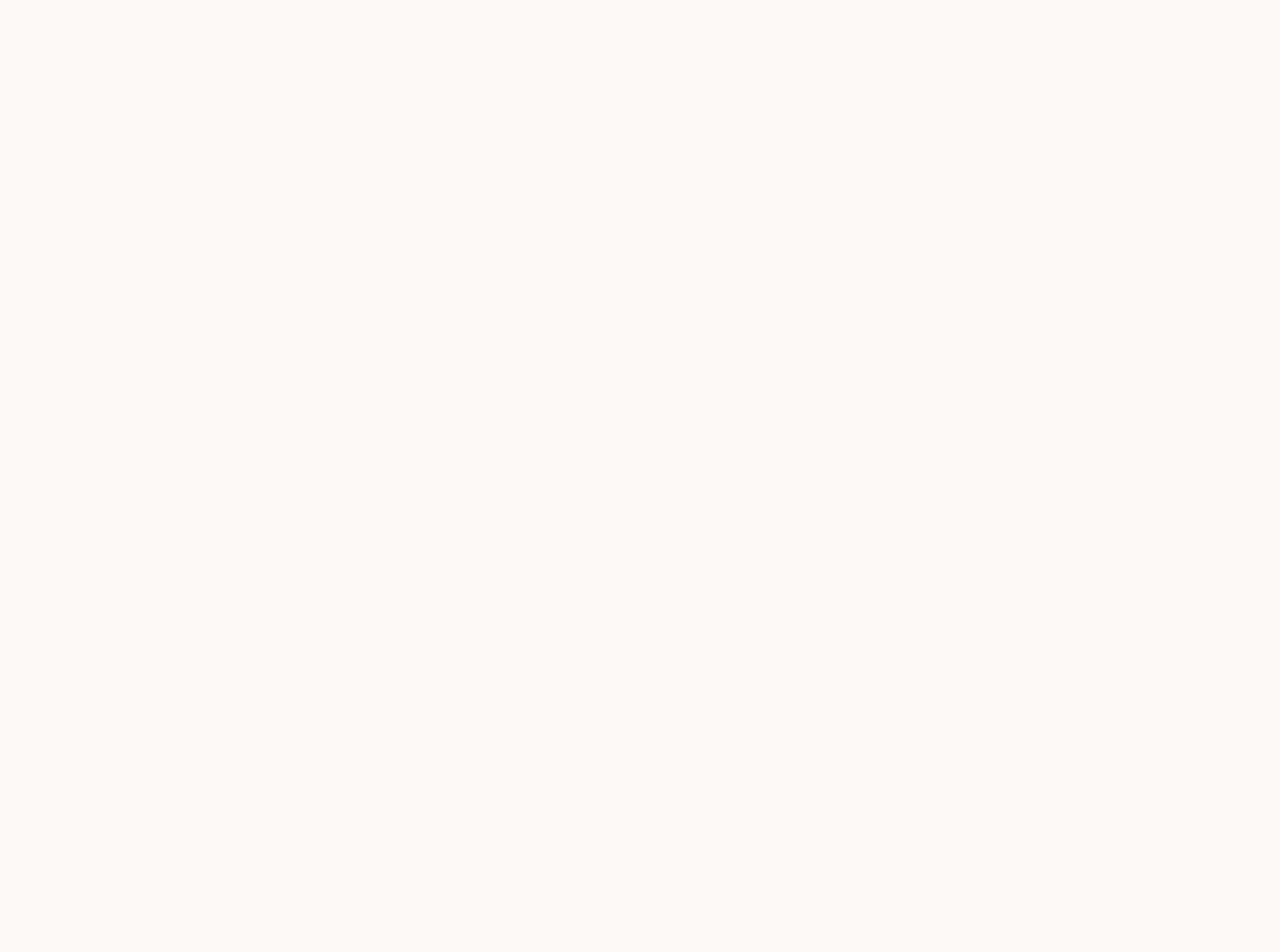
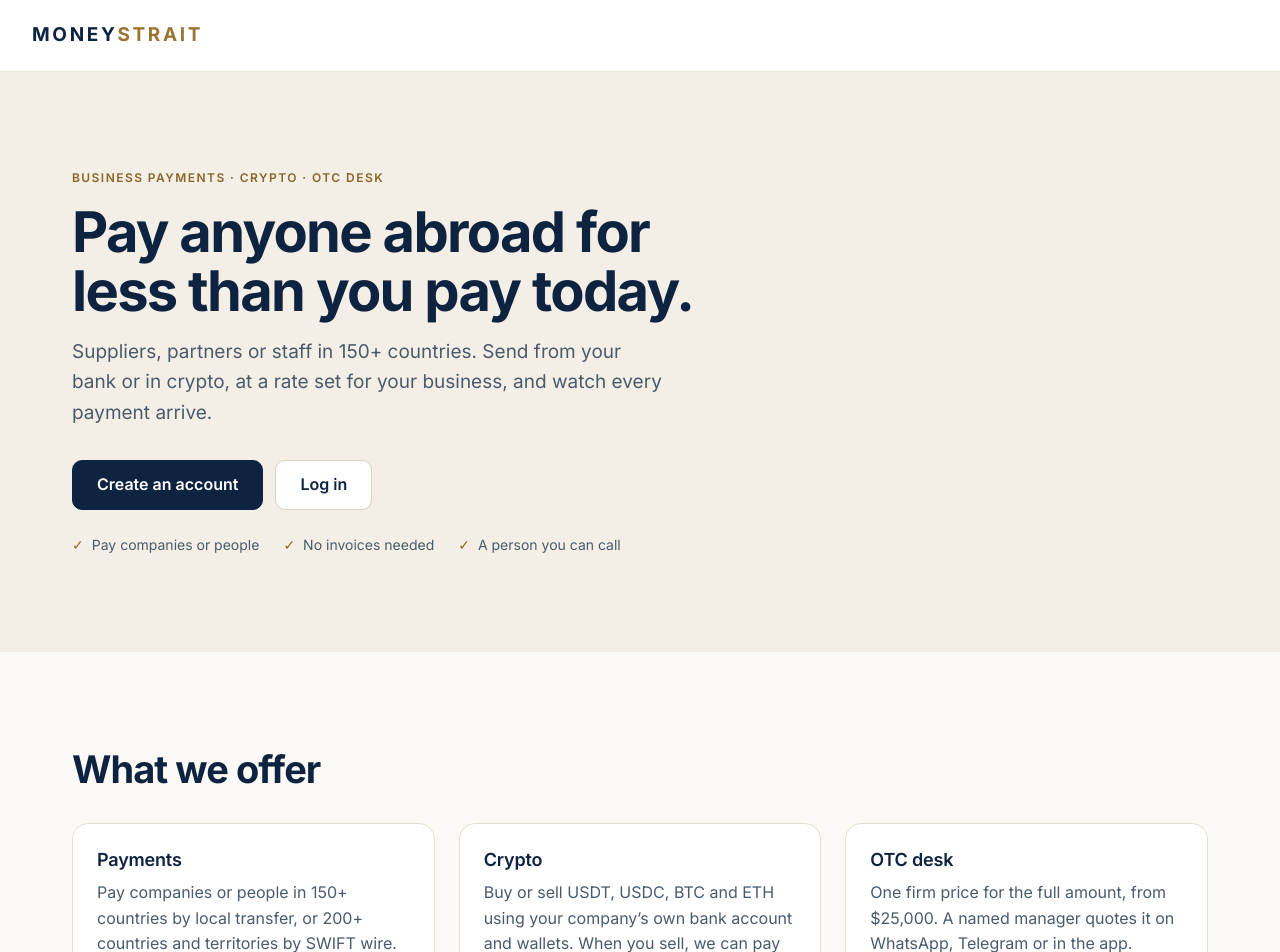
Before and after one commit to techmoneystrait2/moneystrait-frontend, a Next.js app: page / in a window 1280 px wide. Before the commit this address had no page. Shown: the top 952 px of the page. Before the commit the page ends 800 px from the top, so only its background shows below. Built offline with nearby package versions, Linux system fonts and the light colour scheme.

Commit message:
home page setup

```diff
--- a/app/globals.css
+++ b/app/globals.css
@@ -1,10 +1,15 @@
 :root {
   --ms-navy: #0e2340;
   --ms-navy-2: #173356;
+  --ms-gold: #c29a52;
   --ms-gold-word: #9a7431;
   --ms-gold-deep: #8a6627;
   --ms-page: #fbf9f5;
+  --ms-alt: #f3efe7;
   --ms-white: #ffffff;
+  --ms-cream: #f5efe3;
+  --ms-on-dark: #c3ccd8;
+  --ms-navy-border: #3a5274;
   --ms-ink: #13202f;
   --ms-slate: #4b5a6b;
   --ms-muted: #66727f;
@@ -64,12 +69,12 @@ a {
 .main {
   flex: 1;
   width: 100%;
-  max-width: 480px;
-  margin: 0 auto;
-  padding: 64px 16px;
 }
 
 .card {
+  width: calc(100% - 32px);
+  max-width: 448px;
+  margin: 64px auto;
   padding: 32px;
   background: var(--ms-white);
   border: 1px solid var(--ms-line);
@@ -186,7 +191,236 @@ input {
   background: var(--ms-white);
 }
 
+.container {
+  max-width: 1200px;
+  margin: 0 auto;
+  padding: 0 32px;
+}
+
+.hero {
+  padding: 96px 0;
+  background: var(--ms-alt);
+}
+
+.section {
+  padding: 96px 0;
+}
+
+.section.alt {
+  background: var(--ms-alt);
+}
+
+.eyebrow {
+  margin: 0 0 16px;
+  font-size: 12px;
+  font-weight: 600;
+  letter-spacing: 0.12em;
+  text-transform: uppercase;
+  color: var(--ms-gold-deep);
+}
+
+.home-title {
+  max-width: 760px;
+  margin-bottom: 16px;
+  font-size: 56px;
+  line-height: 1.05;
+  letter-spacing: -0.03em;
+}
+
+.home-lead {
+  max-width: 640px;
+  margin: 0 0 32px;
+  font-size: 19px;
+  color: var(--ms-slate);
+  text-wrap: pretty;
+}
+
+h2 {
+  margin: 0 0 16px;
+  font-size: 38px;
+  font-weight: 700;
+  line-height: 1.12;
+  letter-spacing: -0.025em;
+  color: var(--ms-navy);
+  text-wrap: balance;
+}
+
+h3 {
+  margin: 0 0 8px;
+  font-size: 18px;
+  font-weight: 600;
+  line-height: 1.35;
+  letter-spacing: -0.01em;
+  color: var(--ms-navy);
+}
+
+.actions {
+  display: flex;
+  flex-wrap: wrap;
+  gap: 12px;
+}
+
+.link-button {
+  display: inline-flex;
+  align-items: center;
+  height: 50px;
+  padding: 0 24px;
+  font-weight: 600;
+  color: var(--ms-white);
+  text-decoration: none;
+  background: var(--ms-navy);
+  border: 1px solid var(--ms-navy);
+  border-radius: 10px;
+}
+
+.link-button:hover {
+  background: var(--ms-navy-2);
+}
+
+.link-button.outline {
+  color: var(--ms-navy);
+  background: var(--ms-white);
+  border-color: var(--ms-line-strong);
+}
+
+.link-button.outline:hover {
+  border-color: var(--ms-navy);
+}
+
+.link-button.on-navy {
+  color: var(--ms-navy);
+  background: var(--ms-white);
+  border-color: var(--ms-white);
+}
+
+.link-button.on-navy-outline {
+  color: var(--ms-cream);
+  background: transparent;
+  border-color: var(--ms-navy-border);
+}
+
+.link-button.on-navy:focus-visible,
+.link-button.on-navy-outline:focus-visible {
+  outline-color: var(--ms-gold);
+}
+
+.ticks {
+  display: flex;
+  flex-wrap: wrap;
+  gap: 8px 24px;
+  margin: 24px 0 0;
+  padding: 0;
+  list-style: none;
+  font-size: 14px;
+  color: var(--ms-slate);
+}
+
+.ticks li::before {
+  content: '✓';
+  margin-right: 8px;
+  color: var(--ms-gold-deep);
+}
+
+.grid {
+  display: grid;
+  grid-template-columns: repeat(3, 1fr);
+  gap: 24px;
+  margin-top: 32px;
+}
+
+.tile {
+  padding: 24px;
+  background: var(--ms-white);
+  border: 1px solid var(--ms-line);
+  border-radius: 16px;
+}
+
+.tile p {
+  margin: 0;
+  color: var(--ms-slate);
+}
+
+.chips {
+  display: flex;
+  flex-wrap: wrap;
+  gap: 12px;
+  margin: 0;
+  padding: 0;
+  list-style: none;
+}
+
+.chips li {
+  padding: 8px 16px;
+  font-size: 14px;
+  font-weight: 600;
+  background: var(--ms-white);
+  border: 1px solid var(--ms-line-strong);
+  border-radius: 999px;
+}
+
+.band {
+  padding: 80px 0;
+  background: var(--ms-navy);
+}
+
+.band h2 {
+  color: var(--ms-cream);
+}
+
+.band p {
+  margin: 0 0 24px;
+  color: var(--ms-on-dark);
+}
+
+@media (max-width: 760px) {
+  .container {
+    padding: 0 18px;
+  }
+
+  .hero,
+  .section {
+    padding: 64px 0;
+  }
+
+  .home-title {
+    font-size: 38px;
+  }
+
+  .home-lead {
+    font-size: 17px;
+  }
+
+  h2 {
+    font-size: 28px;
+  }
+
+  .grid {
+    grid-template-columns: 1fr;
+  }
+
+  .actions .link-button {
+    flex: 1 1 100%;
+    justify-content: center;
+  }
+}
+
 @media (max-width: 480px) {
+  .container {
+    padding: 0 16px;
+  }
+
+  .home-title {
+    font-size: 33px;
+  }
+
+  .home-lead {
+    font-size: 16px;
+  }
+
+  h2 {
+    font-size: 27px;
+  }
+
   .header {
     padding: 0 16px;
   }
--- a/app/layout.tsx
+++ b/app/layout.tsx
@@ -1,5 +1,6 @@
 import type { Metadata } from 'next';
 import { Inter } from 'next/font/google';
+import Link from 'next/link';
 import type { ReactNode } from 'react';
 import './globals.css';
 
@@ -15,9 +16,9 @@ export default function RootLayout({ children }: { children: ReactNode }) {
     <html lang="en">
       <body className={inter.className}>
         <header className="header">
-          <a className="wordmark" href="/login" aria-label="Moneystrait home">
+          <Link className="wordmark" href="/" aria-label="Moneystrait home">
             MONEY<span>STRAIT</span>
-          </a>
+          </Link>
         </header>
         <main className="main">{children}</main>
         <footer className="footer">© 2026 Halvern LLC. Moneystrait is not a bank.</footer>
--- a/app/page.tsx
+++ b/app/page.tsx
@@ -1,5 +1,95 @@
-import { redirect } from 'next/navigation';
+import Link from 'next/link';
 
-export default function Home() {
-  redirect('/login');
+const SERVICES = [
+  {
+    title: 'Payments',
+    text: 'Pay companies or people in 150+ countries by local transfer, or 200+ countries and territories by SWIFT wire. Pay from your bank balances or from crypto.',
+  },
+  {
+    title: 'Crypto',
+    text: 'Buy or sell USDT, USDC, BTC and ETH using your company’s own bank account and wallets. When you sell, we can pay any bank account.',
+  },
+  {
+    title: 'OTC desk',
+    text: 'One firm price for the full amount, from $25,000. A named manager quotes it on WhatsApp, Telegram or in the app.',
+  },
+];
+
+const AUDIENCE = [
+  'Importers and traders',
+  'Online sellers',
+  'Payment companies',
+  'Crypto businesses',
+  'Teams abroad',
+];
+
+export default function HomePage() {
+  return (
+    <>
+      <section className="hero">
+        <div className="container">
+          <p className="eyebrow">Business payments · Crypto · OTC desk</p>
+          <h1 className="home-title">Pay anyone abroad for less than you pay today.</h1>
+          <p className="home-lead">
+            Suppliers, partners or staff in 150+ countries. Send from your bank or in crypto, at a
+            rate set for your business, and watch every payment arrive.
+          </p>
+          <div className="actions">
+            <Link className="link-button" href="/signup">
+              Create an account
+            </Link>
+            <Link className="link-button outline" href="/login">
+              Log in
+            </Link>
+          </div>
+          <ul className="ticks">
+            <li>Pay companies or people</li>
+            <li>No invoices needed</li>
+            <li>A person you can call</li>
+          </ul>
+        </div>
+      </section>
+
+      <section className="section">
+        <div className="container">
+          <h2>What we offer</h2>
+          <div className="grid">
+            {SERVICES.map((service) => (
+              <article className="tile" key={service.title}>
+                <h3>{service.title}</h3>
+                <p>{service.text}</p>
+              </article>
+            ))}
+          </div>
+        </div>
+      </section>
+
+      <section className="section alt">
+        <div className="container">
+          <h2>Built for businesses that move money across borders</h2>
+          <p className="home-lead">For registered businesses. They can pay companies or people.</p>
+          <ul className="chips">
+            {AUDIENCE.map((group) => (
+              <li key={group}>{group}</li>
+            ))}
+          </ul>
+        </div>
+      </section>
+
+      <section className="band">
+        <div className="container">
+          <h2>Pay less on every payment abroad.</h2>
+          <p>Tell us what you pay today, and we’ll offer you less.</p>
+          <div className="actions">
+            <Link className="link-button on-navy" href="/signup">
+              Create an account
+            </Link>
+            <Link className="link-button on-navy-outline" href="/login">
+              Log in
+            </Link>
+          </div>
+        </div>
+      </section>
+    </>
+  );
 }
--- a/next.config.ts
+++ b/next.config.ts
@@ -32,7 +32,11 @@ const nextConfig: NextConfig = {
         headers: [
           { key: 'Content-Security-Policy', value: contentSecurityPolicy },
           { key: 'X-Content-Type-Options', value: 'nosniff' },
-          { key: 'Referrer-Policy', value: 'strict-origin-when-cross-origin' },
+          // Google's docs require the looser policy when testing over http on localhost.
+          {
+            key: 'Referrer-Policy',
+            value: isDev ? 'no-referrer-when-downgrade' : 'strict-origin-when-cross-origin',
+          },
           // Google's sign-in popup needs to report back to this window.
           { key: 'Cross-Origin-Opener-Policy', value: 'same-origin-allow-popups' },
         ],
```
